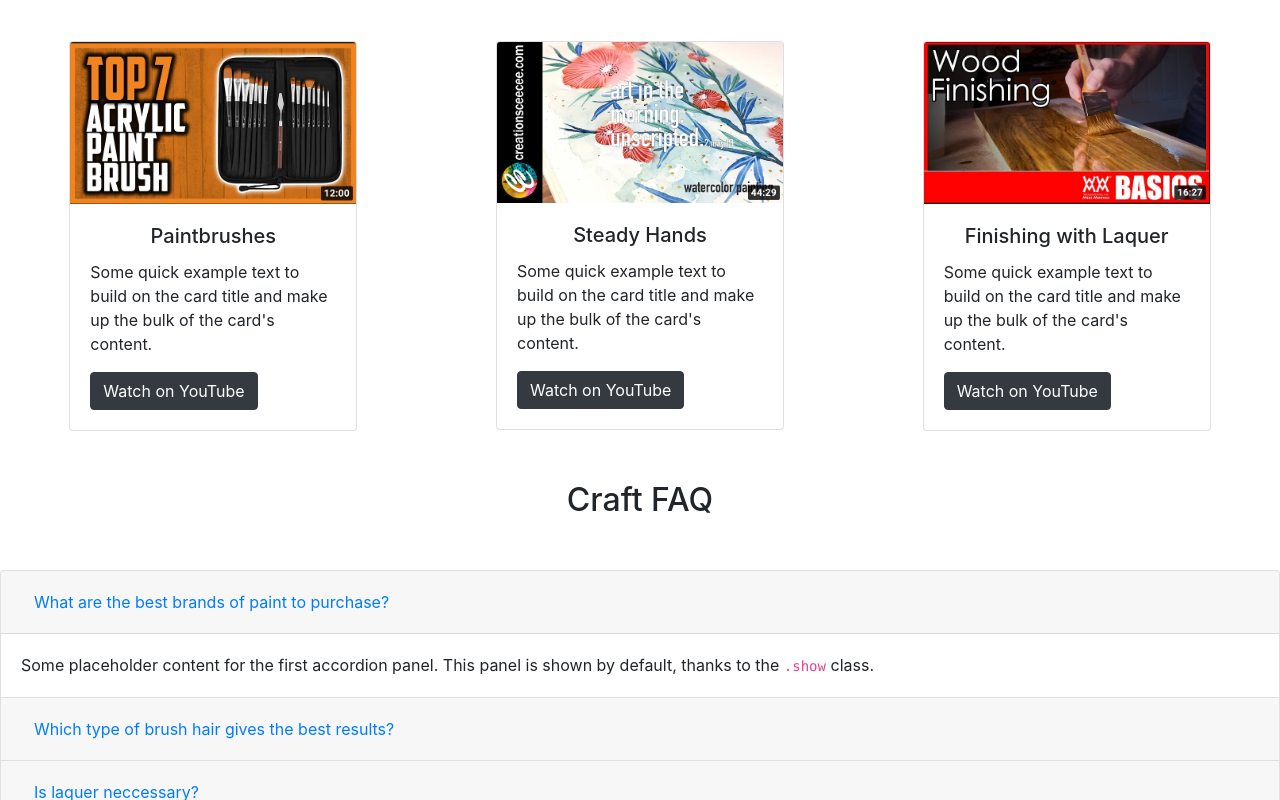
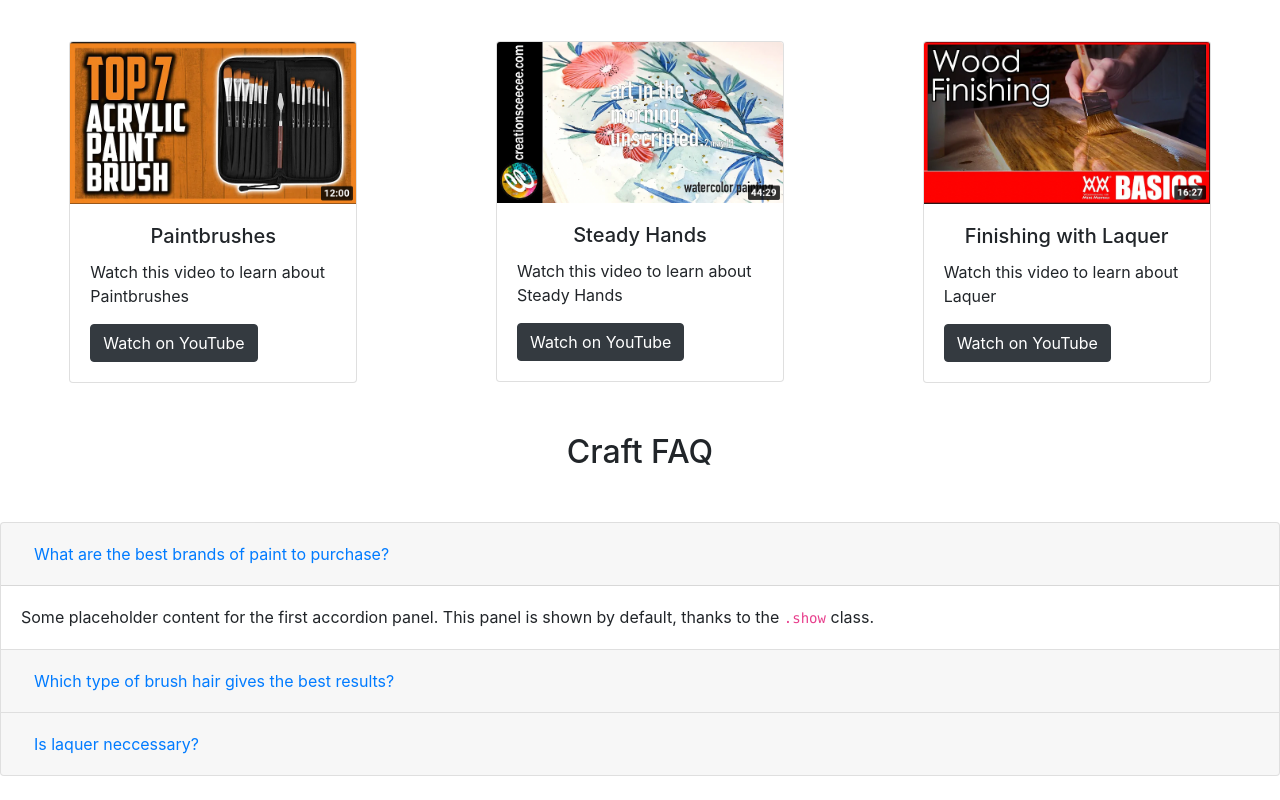
Before and after one commit to andreparmar/UX_UI_HW_21, a plain HTML site: page skill.html in a window 1280 px wide. Shown: the part 788-1588 px from the top of the page. Drawn offline with nearby package versions, Linux system fonts and the light colour scheme.

Commit message:
Links
Button links to videos, info input

```diff
--- a/css/styles.css
+++ b/css/styles.css
@@ -5,6 +5,7 @@
   height: 500px;
   height: calc(80vh - 25px);
   display: flex;
+  color: black;
 }
 .card-title {
   text-align: center;
--- a/skill.html
+++ b/skill.html
@@ -108,10 +108,13 @@
               <div class="card-body">
                 <h5 class="card-title videoCard">Paintbrushes</h5>
                 <p class="card-text">
-                  Some quick example text to build on the card title and make up
-                  the bulk of the card's content.
+                  Watch this video to learn about Paintbrushes
                 </p>
-                <a href="#" class="btn btn-dark">Watch on YouTube</a>
+                <a
+                  href="https://www.youtube.com/watch?v=wuqVB6euYlw"
+                  class="btn btn-dark"
+                  >Watch on YouTube</a
+                >
               </div>
             </div>
           </div>
@@ -125,10 +128,13 @@
               <div class="card-body">
                 <h5 class="card-title">Steady Hands</h5>
                 <p class="card-text">
-                  Some quick example text to build on the card title and make up
-                  the bulk of the card's content.
+                  Watch this video to learn about Steady Hands
                 </p>
-                <a href="#" class="btn btn-dark">Watch on YouTube</a>
+                <a
+                  href="https://www.youtube.com/watch?v=rhdjV0ZfXKw"
+                  class="btn btn-dark"
+                  >Watch on YouTube</a
+                >
               </div>
             </div>
           </div>
@@ -141,11 +147,12 @@
               />
               <div class="card-body">
                 <h5 class="card-title">Finishing with Laquer</h5>
-                <p class="card-text">
-                  Some quick example text to build on the card title and make up
-                  the bulk of the card's content.
-                </p>
-                <a href="#" class="btn btn-dark">Watch on YouTube</a>
+                <p class="card-text">Watch this video to learn about Laquer</p>
+                <a
+                  href="https://www.youtube.com/watch?v=bbiXJd_1l8Y"
+                  class="btn btn-dark"
+                  >Watch on YouTube</a
+                >
               </div>
             </div>
           </div>
```
Also changed, not shown: index.html (+12 -6 lines).
